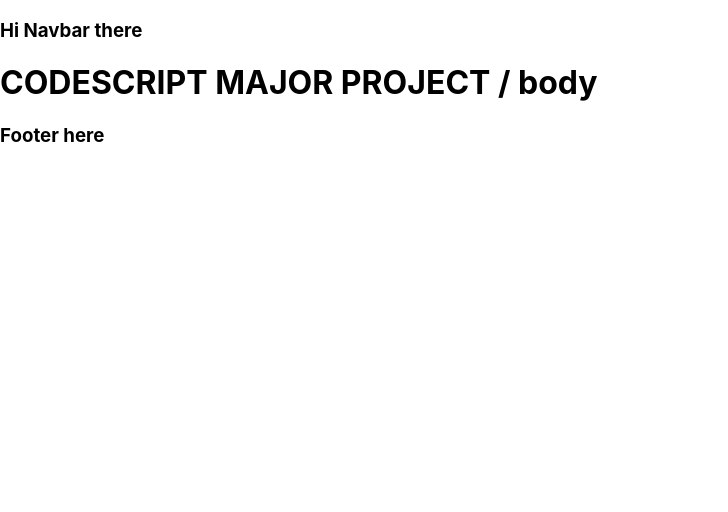
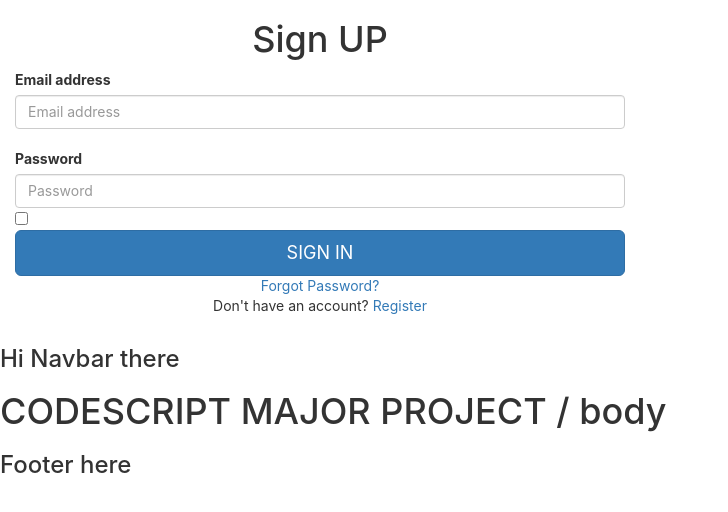
Before and after one commit to Pratham660/major, a React (Create React App) app in the folder major/: page /register in a window 1280 px wide. Shown: the top 512 px of the page, without its empty margins (0-728 px from the left). Built offline with nearby package versions, Linux system fonts and the light colour scheme.

Commit message:
login signup page

```diff
--- a/major/package.json
+++ b/major/package.json
@@ -8,6 +8,7 @@
     "@testing-library/user-event": "^12.8.3",
     "react": "^17.0.2",
     "react-dom": "^17.0.2",
+    "react-router-dom": "^5.2.0",
     "react-scripts": "4.0.3",
     "web-vitals": "^1.1.2"
   },
--- a/major/public/index.html
+++ b/major/public/index.html
@@ -3,6 +3,11 @@
   <head>
     <meta charset="utf-8" />
     <link rel="icon" href="%PUBLIC_URL%/favicon.ico" />
+    <link rel="stylesheet" href="https://maxcdn.bootstrapcdn.com/bootstrap/3.4.1/css/bootstrap.min.css">
+
+<!-- jQuery library -->
+<script src="https://ajax.googleapis.com/ajax/libs/jquery/3.5.1/jquery.min.js"></script>
+    <script src="https://maxcdn.bootstrapcdn.com/bootstrap/3.4.1/js/bootstrap.min.js"></script>
     <meta name="viewport" content="width=device-width, initial-scale=1" />
     <meta name="theme-color" content="#000000" />
     <meta
--- a/major/src/components/App.js
+++ b/major/src/components/App.js
@@ -1,12 +1,25 @@
-import './css/App.css';
+import React from "react"
+import { BrowserRouter as Router, Switch, Route } from "react-router-dom"
+import Login from "./login"
+import Register from "./register"
 
 function App() {
   return (
-    < >
+    <div>
+    <div>
+      <Router>
+        <Switch>
+        <Route path="/login" component={Login} />
+        <Route path="/register" component={Register} />
+        </Switch>
+      </Router>
+    </div>
+    <div>
       <h3>Hi Navbar there</h3>
       <h1>CODESCRIPT MAJOR PROJECT / body</h1>
       <h3>Footer here</h3>
-    </>
+    </div>
+    </div>
   );
 }
 
--- a/major/src/components/login.js
+++ b/major/src/components/login.js
@@ -0,0 +1,60 @@
+import React from "react";
+import { Link } from "react-router-dom";
+
+export default function Login() {
+
+  return (
+    <>
+      <div className="container-fluid bg-new3">
+        <div className="row">
+          <div className="col-sm-9 col-md-8 col-lg-6 mx-auto">
+            <div className="card border1 shadow-lg card-signin my-5">
+              <div className="card-body">
+                <h1 className="card-title text-center">Sign In</h1>
+                <form className="form-signin" >
+                  <div className="form-label-group">
+                    <label htmlFor="inputEmail" className="">Email address</label>
+                    <input
+                      type="email"
+                      id="email"
+                      className="border1 shadow-sm form-control"
+                      placeholder="Email address"
+                      required
+                    />
+                  </div>
+                  <br />
+                  <div className="form-label-group">
+                    <label htmlFor="inputPassword" className="">Password</label>
+                    <input
+                      type="password"
+                      id="password"
+                      className="border1 shadow-sm form-control"
+                      placeholder="Password"
+                      required
+                    />
+                  </div>
+                  <div className="custom-control custom-checkbox mb-3">
+                    <input
+                      type="checkbox"
+                      className="custom-control-input"
+                      id="customCheck1"
+                    />
+                  </div>
+                  <button className=" border1 btn btn-lg btn-primary btn-block text-uppercase shadow" type="submit">
+                    Sign in
+                  </button>
+                </form>
+                <div className="w-100 text-center mt-3">
+                  <Link to="/forgot-password">Forgot Password?</Link>
+                </div>
+                <p className="text-center my-4">
+                  Don't have an account? <Link to="/signup">Register</Link>
+                </p>
+              </div>
+            </div>
+          </div>
+        </div>
+      </div>
+    </>
+  );
+}
--- a/major/src/components/register.js
+++ b/major/src/components/register.js
@@ -0,0 +1,60 @@
+import React from "react";
+import { Link } from "react-router-dom";
+
+export default function Register() {
+
+  return (
+    <>
+      <div className="container-fluid bg-new3">
+        <div className="row">
+          <div className="col-sm-9 col-md-8 col-lg-6 mx-auto">
+            <div className="card border1 shadow-lg card-signin my-5">
+              <div className="card-body">
+                <h1 className="card-title text-center">Sign UP</h1>
+                <form className="form-signin" >
+                  <div className="form-label-group">
+                    <label htmlFor="inputEmail" className="">Email address</label>
+                    <input
+                      type="email"
+                      id="email"
+                      className="border1 shadow-sm form-control"
+                      placeholder="Email address"
+                      required
+                    />
+                  </div>
+                  <br />
+                  <div className="form-label-group">
+                    <label htmlFor="inputPassword" className="">Password</label>
+                    <input
+                      type="password"
+                      id="password"
+                      className="border1 shadow-sm form-control"
+                      placeholder="Password"
+                      required
+                    />
+                  </div>
+                  <div className="custom-control custom-checkbox mb-3">
+                    <input
+                      type="checkbox"
+                      className="custom-control-input"
+                      id="customCheck1"
+                    />
+                  </div>
+                  <button className=" border1 btn btn-lg btn-primary btn-block text-uppercase shadow" type="submit">
+                    Sign in
+                  </button>
+                </form>
+                <div className="w-100 text-center mt-3">
+                  <Link to="/forgot-password">Forgot Password?</Link>
+                </div>
+                <p className="text-center my-4">
+                  Don't have an account? <Link to="/signup">Register</Link>
+                </p>
+              </div>
+            </div>
+          </div>
+        </div>
+      </div>
+    </>
+  );
+}
```
Also changed, not shown: 1 other file (tests, documents, lock files or other folders).
